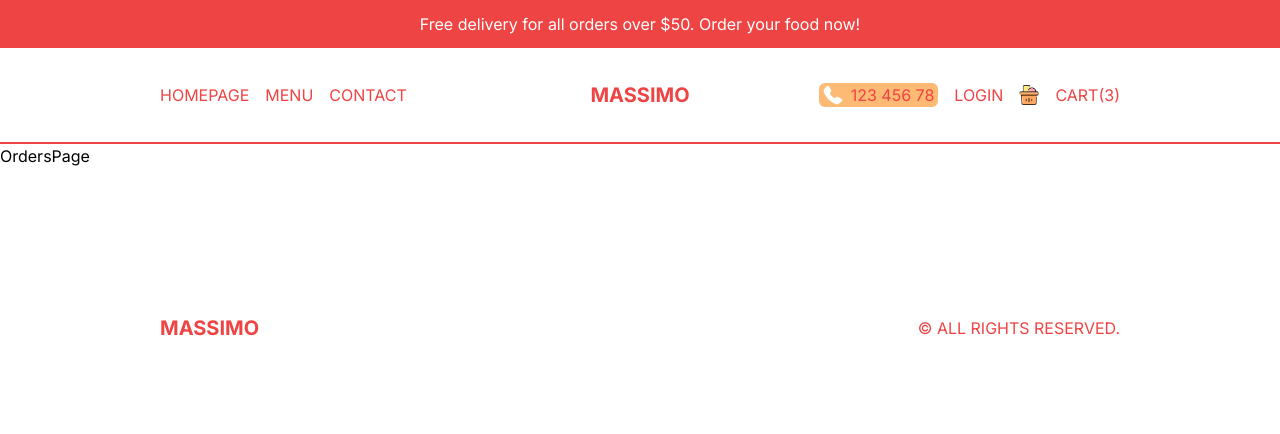
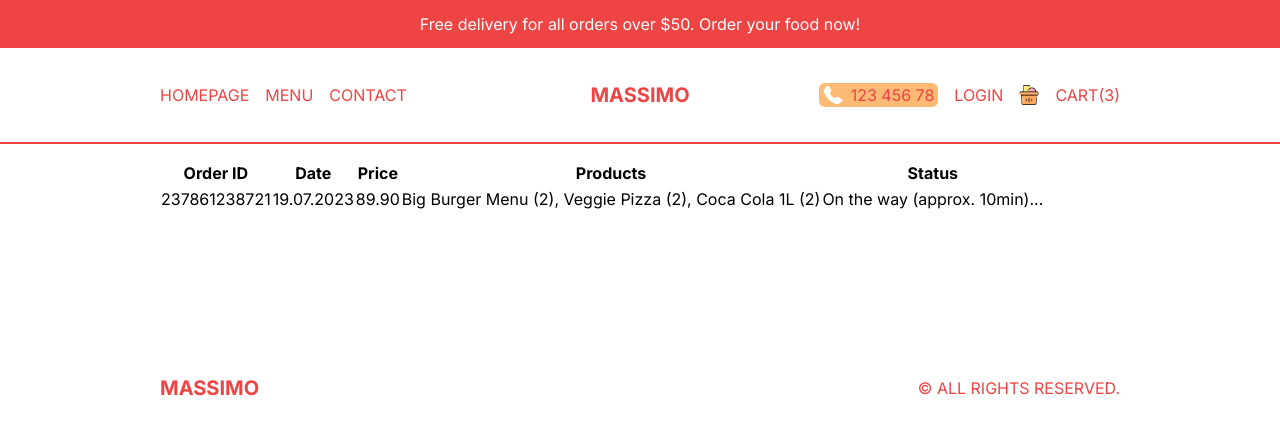
Before and after one commit to walass1980/FoodOrdering-fronend, a Next.js app: page /orders in a window 1280 px wide. Shown: the top 434 px of the page. Built offline with nearby package versions, Linux system fonts and the light colour scheme.

Commit message:
orderpage updated

```diff
--- a/src/app/orders/page.tsx
+++ b/src/app/orders/page.tsx
@@ -2,7 +2,28 @@ import React from 'react'
 
 const OrdersPage = () => {
   return (
-    <div>OrdersPage</div>
+    <div className='p-4 lg:px-20 xl:px-40'>
+      <table className=''>
+        <thead>
+          <tr>
+            <th>Order ID</th>
+            <th>Date</th>
+            <th>Price</th>
+            <th>Products</th>
+            <th>Status</th>
+          </tr>
+        </thead>
+        <tbody>
+          <tr>
+            <td>237861238721</td>
+            <td>19.07.2023</td>
+            <td>89.90</td>
+            <td>Big Burger Menu (2), Veggie Pizza (2), Coca Cola 1L (2)</td>
+            <td>On the way (approx. 10min)...</td>
+          </tr>
+        </tbody>
+      </table>
+    </div>
   )
 }
 
```
